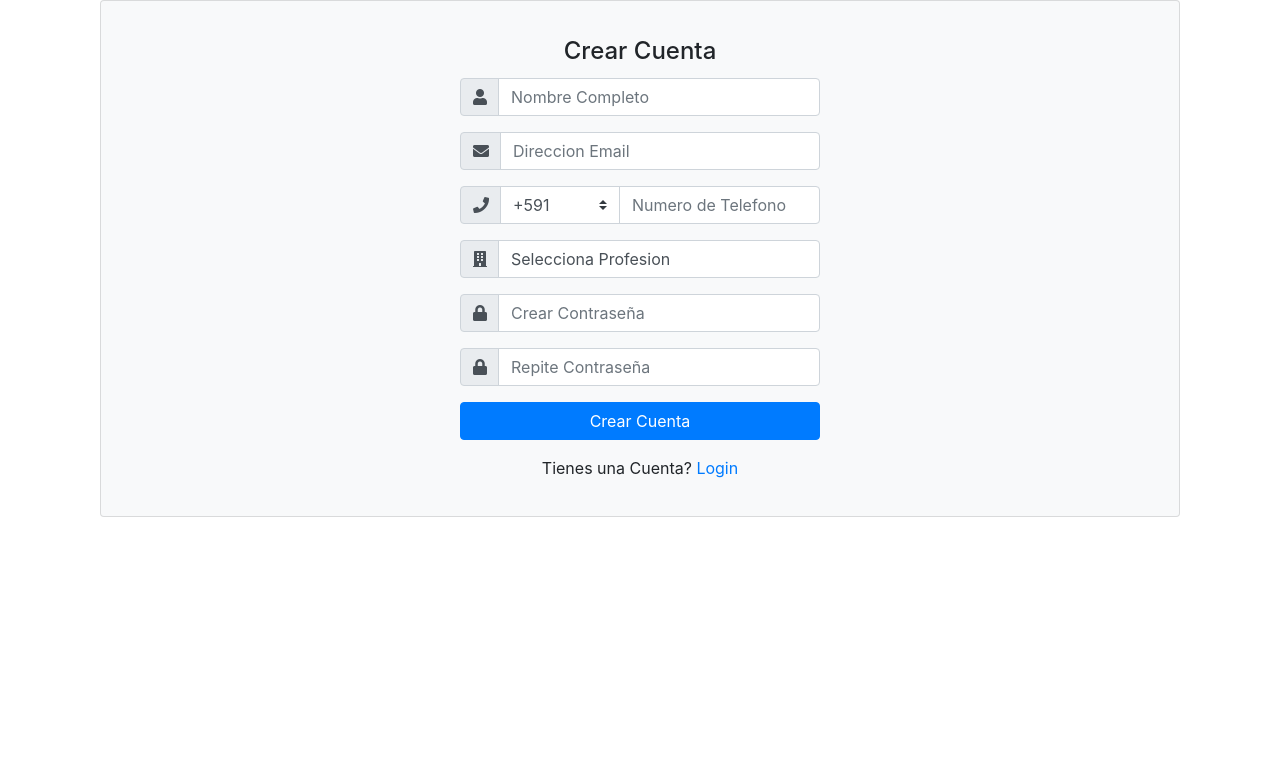
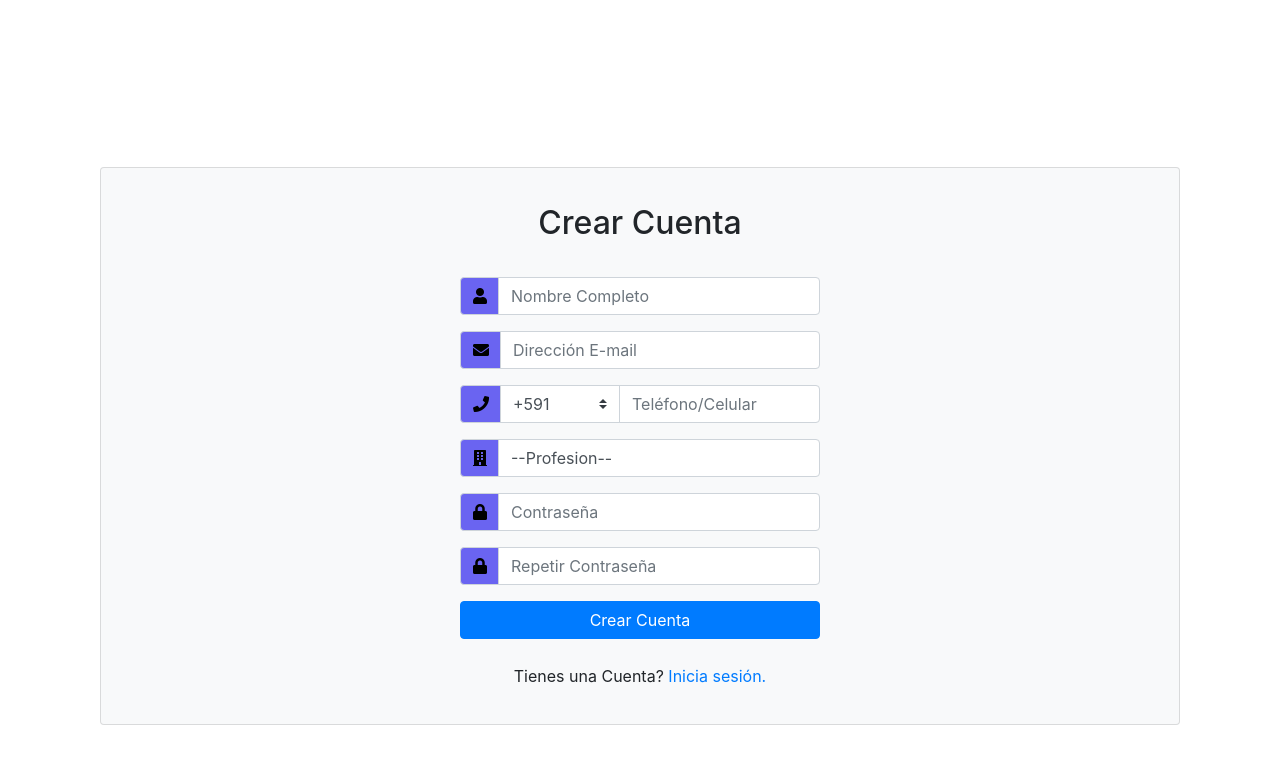
Before and after one commit to rafael1199v/Organizador-de-eventos, an Angular app in the folder OrganizadorEventos/ClientApp/: page /register in a window 1280 px wide. Shown: the top 764 px of the page. Built offline with nearby package versions, Linux system fonts and the light colour scheme.

Commit message:
Estilo de login y register

```diff
--- a/OrganizadorEventos/ClientApp/src/app/login/login.component.css
+++ b/OrganizadorEventos/ClientApp/src/app/login/login.component.css
@@ -4,37 +4,39 @@ html,body{
     background-size: cover;
     background-repeat: no-repeat;
     height: 100%;
-    font-family: 'Numans', sans-serif;
 }
 
 .container {
     display: flex;
     justify-content: center;
     align-items: center;
-    height: 100vh;
+    height: 40vh;
+    margin-top: 25%;
 }
 
 .card {
     height: auto; /* Cambiado a auto para adaptarse al contenido */
     width: 400px;
-    background-color: rgba(0, 0, 0, 0.5) !important;
+    background-color: #F8F9FA;
     padding: 20px; /* Agregado un relleno para separar los elementos */
-    box-sizing: border-box; /* Incluido para asegurar que el padding sea considerado en el tamaño total */
+    box-sizing: auto; /* Incluido para asegurar que el padding sea considerado en el tamaño total */
 }
 
-.card-header h3 {
-    color: white;
+.card-header{
+    color: black;
+    background-color: transparent;
 }
 
 .input-group-prepend span {
     width: 50px;
-    background-color: #FFC312;
+    background-color: #6a64f1;
     color: black;
     border: 0 !important;
 }
 
 .input-group {
     margin-bottom: 15px; /* Ajusta el espacio entre los campos */
+
 }
 
 .form-control {
@@ -42,21 +44,24 @@ html,body{
 }
 
 .login_btn {
-    color: black;
-    background-color: #FFC312;
+    color: white;
+    background-color: #6a64f1;
     width: 100%; /* Ajusta el ancho del botón de inicio de sesión al 100% del contenedor */
     margin-top: 15px; /* Agregado espacio superior para separar el botón del formulario */
 }
 
 .login_btn:hover {
-    color: black;
-    background-color: white;
+    background-color: #2f2f91;
 }
 
 .links {
-    color: white;
+    color: black;
 }
 
 .links a {
     margin-left: 4px;
 }
+
+.card-footer{
+    background-color: transparent;
+}
--- a/OrganizadorEventos/ClientApp/src/app/login/login.component.html
+++ b/OrganizadorEventos/ClientApp/src/app/login/login.component.html
@@ -18,8 +18,8 @@
 <div class="container">
   <div class="d-flex justify-content-center h-100">
     <div class="card">
-      <div class="card-header">
-        <h3>Iniciar sesión</h3>
+      <div class="card-header text-center">
+        <h2>Iniciar sesión</h2>
       </div>
       <div class="card-body">
         <form [formGroup]="loginForm">
@@ -55,15 +55,16 @@
             />
           </div>
           <div class="form-group">
-            <button type="button" class="btn float-right login_btn" (click)="onLogin()">Login</button>
+            <button type="submit" class="btn float-right login_btn" (click)="onLogin()">Login</button>
           </div>
         </form>
       </div>
 	  <div class="card-footer">
-		<div class="d-flex justify-content-center links">
-		  ¿No tienes una cuenta? <a routerLink="/register" routerLinkActive="active">Regístrate</a>
-		</div>
-	  </div>
+		  <div class="d-flex justify-content-center links">
+		    ¿No tienes una cuenta? <a routerLink="/register" routerLinkActive="active">Regístrate.</a>
+		    </div>
+	    </div>
     </div>
   </div>
 </div>
+<!-- real -->
--- a/OrganizadorEventos/ClientApp/src/app/register/register.component.css
+++ b/OrganizadorEventos/ClientApp/src/app/register/register.component.css
@@ -19,3 +19,20 @@
     left: 0;
     z-index: 1;
 }
+
+.input-group-text{
+    background-color: #6a64f1;
+    color: black;
+}
+
+.container{
+    margin-top: 15%;
+}
+
+h2{
+    margin-bottom: 35px;
+}
+
+p{
+    margin-top: 25px;
+}
--- a/OrganizadorEventos/ClientApp/src/app/register/register.component.html
+++ b/OrganizadorEventos/ClientApp/src/app/register/register.component.html
@@ -9,19 +9,19 @@
 <div class="container">
 <div class="card bg-light">
 <article class="card-body mx-auto" style="max-width: 400px;">
-	<h4 class="card-title mt-3 text-center">Crear Cuenta</h4>
+	<h2 class="card-title mt-3 text-center">Crear Cuenta</h2>
 	<form>
 	<div class="form-group input-group">
 		<div class="input-group-prepend">
 		    <span class="input-group-text"> <i class="fa fa-user"></i> </span>
 		 </div>
-        <input name="" class="form-control" placeholder="Nombre Completo" type="text">
+        <input name="" class="form-control" placeholder="Nombre Completo" type="name">
     </div>
     <div class="form-group input-group">
     	<div class="input-group-prepend">
 		    <span class="input-group-text"> <i class="fa fa-envelope"></i> </span>
 		 </div>
-        <input name="" class="form-control" placeholder="Direccion Email" type="email">
+        <input name="" class="form-control" placeholder="Dirección E-mail" type="email">
     </div>
     <div class="form-group input-group">
     	<div class="input-group-prepend">
@@ -33,14 +33,14 @@
 		    <option value="2">+198</option>
 		    <option value="3">+701</option>
 		</select>
-    	<input name="" class="form-control" placeholder="Numero de Telefono" type="text">
+    	<input name="" class="form-control" placeholder="Teléfono/Celular" type="text">
     </div>
     <div class="form-group input-group">
     	<div class="input-group-prepend">
 		    <span class="input-group-text"> <i class="fa fa-building"></i> </span>
 		</div>
 		<select class="form-control">
-			<option selected=""> Selecciona Profesion</option>
+			<option selected="">--Profesion--</option>
 			<option>Docente</option>
 			<option>Estudiante</option>
 		</select>
@@ -49,17 +49,17 @@
     	<div class="input-group-prepend">
 		    <span class="input-group-text"> <i class="fa fa-lock"></i> </span>
 		</div>
-        <input class="form-control" placeholder="Crear Contraseña" type="password">
+        <input class="form-control" placeholder="Contraseña" type="password">
     </div>
     <div class="form-group input-group">
     	<div class="input-group-prepend">
 		    <span class="input-group-text"> <i class="fa fa-lock"></i> </span>
 		</div>
-        <input class="form-control" placeholder="Repite Contraseña" type="password">
+        <input class="form-control" placeholder="Repetir Contraseña" type="password">
     </div>
     <div class="form-group">
         <button type="submit" class="btn btn-primary btn-block"> Crear Cuenta  </button>
     </div>
-    <p class="text-center">Tienes una Cuenta? <a routerLink="/login" routerLinkActive="active">Login</a> </p>
+    <p class="text-center">Tienes una Cuenta? <a routerLink="/login" routerLinkActive="active">Inicia sesión.</a> </p>
 </form>
 </article>
```
